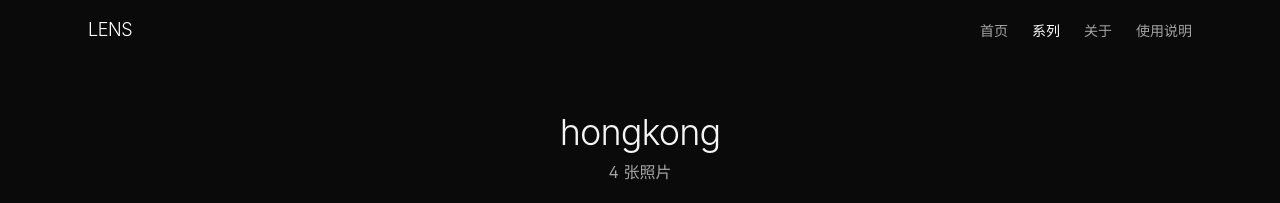
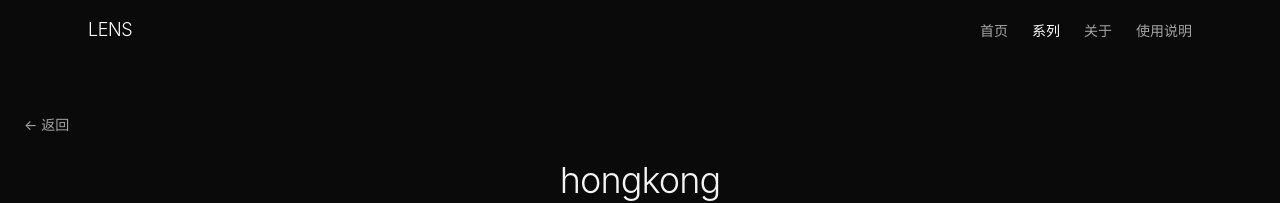
Before and after one commit to Kevin-Yan12/photo-portfolio, a React (Vite) app: page /series/hongkong in a window 1280 px wide. Shown: the top 203 px of the page. Built offline with nearby package versions, Linux system fonts and the light colour scheme.

Commit message:
灯箱黑框修正+返回按钮+详细信息修复+去emoji 验收补全

```diff
--- a/src/pages/SeriesDetail.jsx
+++ b/src/pages/SeriesDetail.jsx
@@ -306,6 +306,7 @@ function Lightbox({
 
 export default function SeriesDetail() {
   const { slug } = useParams();
+  const navigate = useNavigate();
 
   const matchedPhotos = useMemo(() => {
     return photos.filter((photo) => slugify(photo.series) === slug);
@@ -351,6 +352,16 @@ export default function SeriesDetail() {
   return (
     <main className="flex-1 px-4 py-12 sm:px-6">
       <section className="mx-auto max-w-7xl">
+        <div className="mb-6">
+          <button
+            type="button"
+            onClick={() => navigate(-1)}
+            className="text-sm text-neutral-400 transition-colors duration-200 hover:text-white"
+          >
+            ← 返回
+          </button>
+        </div>
+
         <div className="mb-8 text-center sm:mb-10">
           <h1 className="text-3xl font-light tracking-tight sm:text-4xl">
             {seriesName}
```
